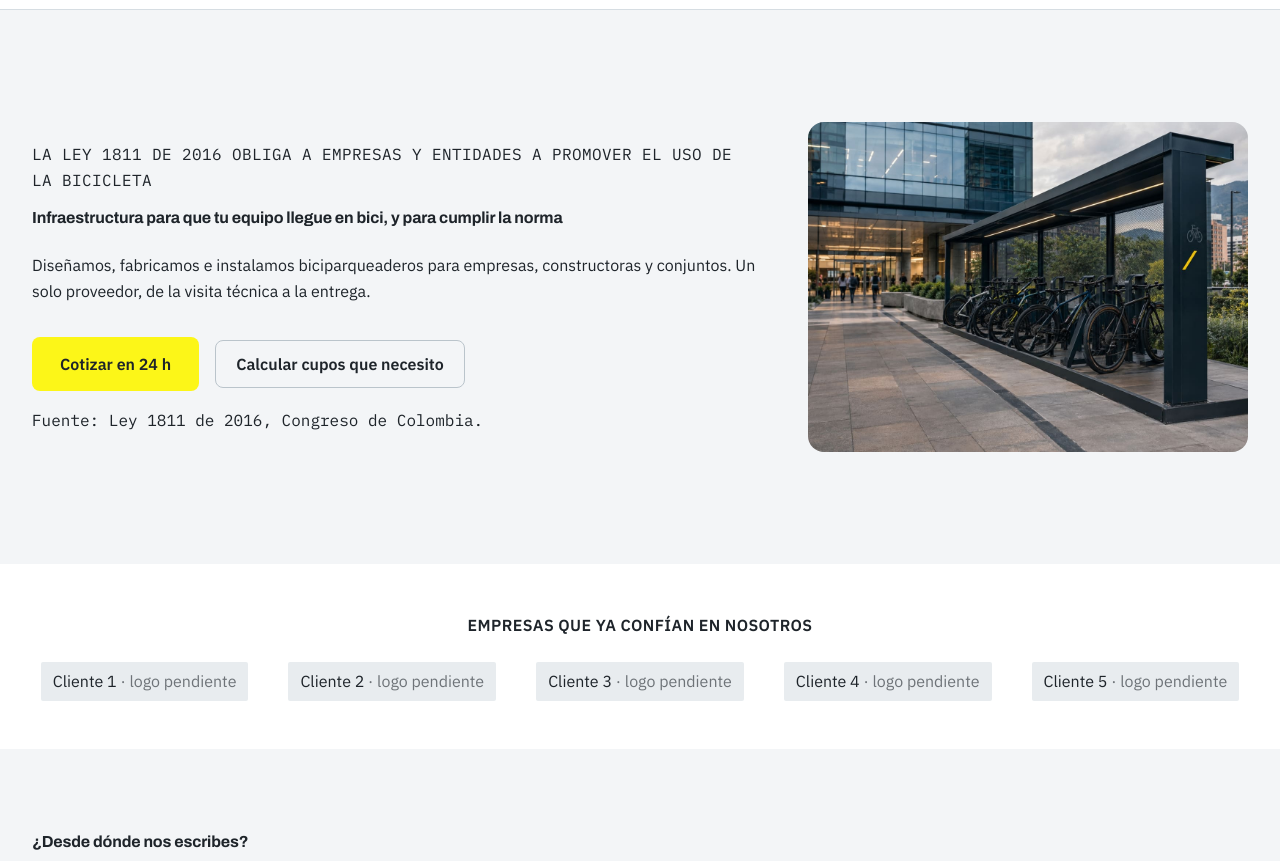
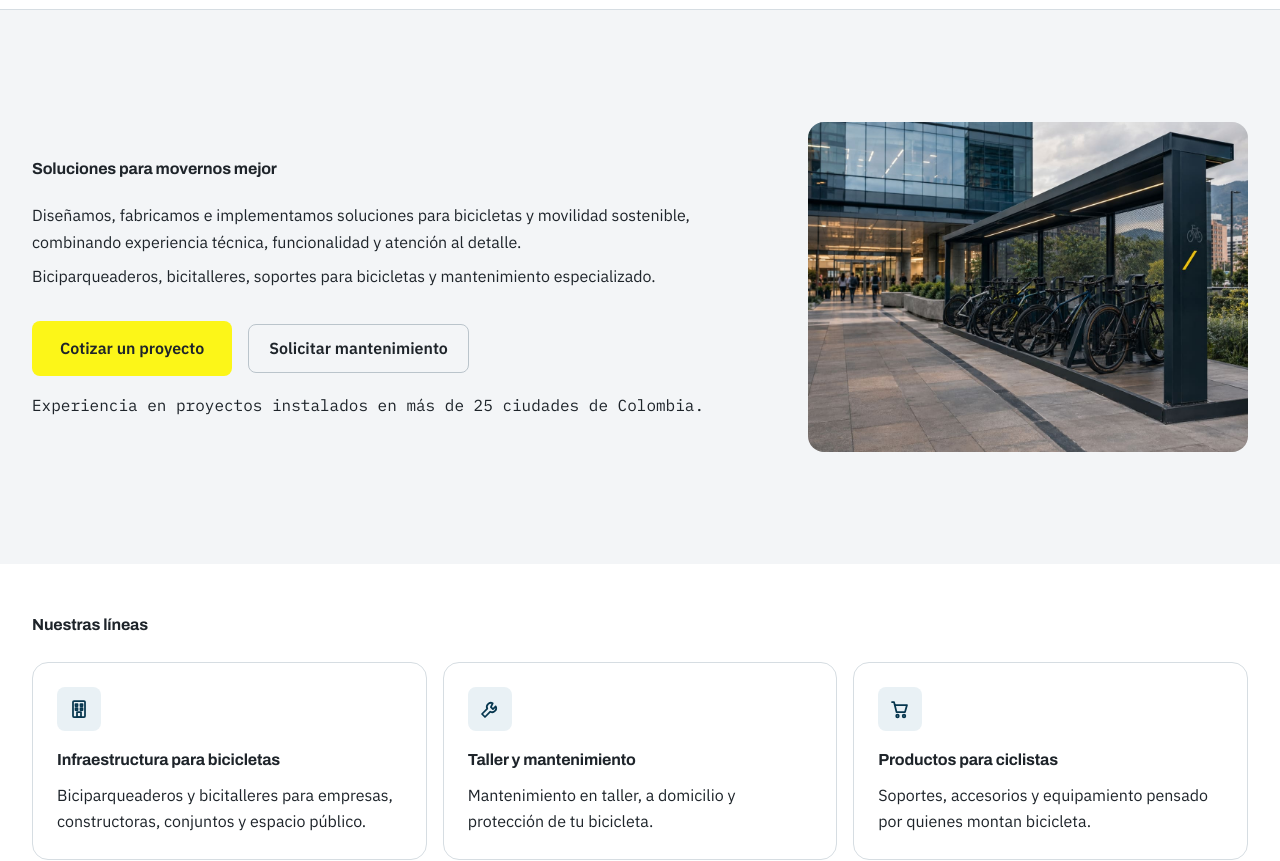
Before and after one commit to niviadesigner/movilidad, an Astro site: page / in a window 1280 px wide. Shown: the part 96-957 px from the top of the page. Built offline with nearby package versions, Linux system fonts and the light colour scheme; Astro itself is replaced by a stand-in of ours; no server answers.

Commit message:
Reposiciona el home según brief del cliente (post-reunión)
Nuevo hero: mensaje amplio de movilidad sostenible en vez de abrir con
la norma; nuevo bloque "Nuestras líneas" con las 3 categorías (infra,
taller, productos); bloque "¿Qué necesitas?" con accesos directos;
WhatsApp visible en el cierre. Punto A de la lista del brief
(brief_pagina_inicio_soluciones_de_movilidad.docx).

```diff
--- a/src/pages/index.astro
+++ b/src/pages/index.astro
@@ -13,6 +13,7 @@ import LogoBar from '../components/ui/LogoBar.astro';
 import Pasos from '../components/ui/Pasos.astro';
 import FormularioCotizacion from '../components/ui/FormularioCotizacion.astro';
 import { SEGMENTOS } from '../lib/nav';
+import { whatsappUrl } from '../lib/site';
 import type { NombreIcono } from '../components/ui/Icono.astro';
 
 const ICONO_SEGMENTO: Record<string, NombreIcono> = {
@@ -38,26 +39,24 @@ const pasosTrabajo = [
 ---
 
 <SiteLayout seo={seo} sinMigas>
-  {/* 1 · Hero — dato duro + promesa + CTA */}
+  {/* 1 · Hero — promesa amplia (no solo biciparqueaderos) + prueba de experiencia + CTA */}
   <Section fondo="subtle" espaciado="amplio">
     <div class="grid items-center gap-10 lg:grid-cols-[minmax(0,46rem)_1fr]">
       <div>
-        <p class="font-mono text-[var(--text-xs)] uppercase tracking-wide text-[var(--color-text-muted)]">
-          La Ley 1811 de 2016 obliga a empresas y entidades a promover el uso de la bicicleta
+        <h1 class="text-[var(--text-5xl)]">Soluciones para movernos mejor</h1>
+        <p class="mt-5 text-[var(--text-lg)] text-[var(--color-text-muted)]">
+          Diseñamos, fabricamos e implementamos soluciones para bicicletas y movilidad
+          sostenible, combinando experiencia técnica, funcionalidad y atención al detalle.
         </p>
-        <h1 class="mt-3 text-[var(--text-5xl)]">
-          Infraestructura para que tu equipo llegue en bici, y para cumplir la norma
-        </h1>
-        <p class="mt-5 text-[var(--text-lg)] text-[var(--color-text-muted)]">
-          Diseñamos, fabricamos e instalamos biciparqueaderos para empresas, constructoras y
-          conjuntos. Un solo proveedor, de la visita técnica a la entrega.
+        <p class="mt-2 text-[var(--text-base)] text-[var(--color-text-muted)]">
+          Biciparqueaderos, bicitalleres, soportes para bicicletas y mantenimiento especializado.
         </p>
         <div class="mt-8 flex flex-wrap items-center gap-4">
-          <CTA href="/cotizar" variante="primario" tamano="lg">Cotizar en 24 h</CTA>
-          <CTA href="/recursos/calculadora-cupos" variante="secundario">Calcular cupos que necesito</CTA>
+          <CTA href="/cotizar" variante="primario" tamano="lg">Cotizar un proyecto</CTA>
+          <CTA href="/mantenimiento/agendar" variante="secundario">Solicitar mantenimiento</CTA>
         </div>
         <p class="mt-4 font-mono text-[var(--text-xs)] text-[var(--color-text-muted)]">
-          Fuente: Ley 1811 de 2016, Congreso de Colombia.
+          Experiencia en proyectos instalados en más de 25 ciudades de Colombia.
         </p>
       </div>
       <img
@@ -72,12 +71,28 @@ const pasosTrabajo = [
     </div>
   </Section>
 
-  {/* 2 · Barra de logos de clientes (parte alta, regla §8) */}
+  {/* 2 · Tres líneas — qué hacemos, de un vistazo */}
+  <Section espaciado="compacto">
+    <h2 class="text-[var(--text-2xl)]">Nuestras líneas</h2>
+    <div class="mt-6 grid gap-4 sm:grid-cols-3">
+      <Card href="/biciparqueaderos" titulo="Infraestructura para bicicletas" icono="edificio">
+        Biciparqueaderos y bicitalleres para empresas, constructoras, conjuntos y espacio público.
+      </Card>
+      <Card href="/mantenimiento" titulo="Taller y mantenimiento" icono="herramienta">
+        Mantenimiento en taller, a domicilio y protección de tu bicicleta.
+      </Card>
+      <Card href="/tienda" titulo="Productos para ciclistas" icono="carrito">
+        Soportes, accesorios y equipamiento pensado por quienes montan bicicleta.
+      </Card>
+    </div>
+  </Section>
+
+  {/* 3 · Barra de logos de clientes (parte alta, regla §8) */}
   <Section espaciado="compacto">
     <LogoBar />
   </Section>
 
-  {/* 3 · Selector de sector → /soluciones/* */}
+  {/* 4 · Selector de sector → /soluciones/* */}
   <Section fondo="subtle">
     <h2 class="text-[var(--text-2xl)]">¿Desde dónde nos escribes?</h2>
     <p class="mt-2 text-[var(--color-text-muted)]">Cada audiencia tiene su recorrido.</p>
@@ -177,17 +192,28 @@ const pasosTrabajo = [
     </div>
   </Section>
 
-  {/* 9 · Cómo trabajamos, en 4 pasos */}
+  {/* 9 · ¿Qué necesitas? — accesos directos por necesidad puntual */}
+  <Section>
+    <h2 class="text-[var(--text-2xl)]">¿Qué necesitas?</h2>
+    <div class="mt-6 grid gap-3 sm:grid-cols-2">
+      <CTA href="/biciparqueaderos" variante="secundario" class="justify-start">Tengo un proyecto de biciparqueaderos</CTA>
+      <CTA href="/mantenimiento/agendar" variante="secundario" class="justify-start">Necesito mantenimiento para mi bicicleta</CTA>
+      <CTA href="/tienda/soportes" variante="secundario" class="justify-start">Busco soportes para mi bicicleta</CTA>
+      <CTA href="/cotizar" variante="secundario" class="justify-start">Quiero cotizar un proyecto</CTA>
+    </div>
+  </Section>
+
+  {/* 10 · Cómo trabajamos, en 4 pasos */}
   <Section fondo="subtle">
     <Pasos titulo="Cómo trabajamos" pasos={pasosTrabajo} />
   </Section>
 
-  {/* 10 · Aliados y certificaciones */}
+  {/* 11 · Aliados y certificaciones */}
   <Section espaciado="compacto">
     <LogoBar titulo="Aliados y certificaciones" />
   </Section>
 
-  {/* 11 · CTA final con formulario de 5 campos */}
+  {/* 12 · CTA final con formulario de 5 campos + WhatsApp */}
   <Section fondo="primario" espaciado="amplio">
     <div class="grid gap-10 lg:grid-cols-2">
       <div class="max-w-[42ch]">
@@ -197,6 +223,14 @@ const pasosTrabajo = [
         <p class="mt-3 text-[var(--color-primary-100)]">
           Cinco campos, sin compromiso. Un ingeniero te responde en menos de 24 h.
         </p>
+        <a
+          href={whatsappUrl()}
+          target="_blank"
+          rel="noopener noreferrer"
+          class="mt-4 inline-block text-[var(--text-sm)] font-semibold text-[var(--color-accent-300)] underline underline-offset-4"
+        >
+          O escríbenos directo por WhatsApp
+        </a>
       </div>
       <div class="rounded-[var(--radius-lg)] bg-[var(--color-surface)] p-6 sm:p-8">
         <FormularioCotizacion origen="/" idPrefijo="home" />
```
